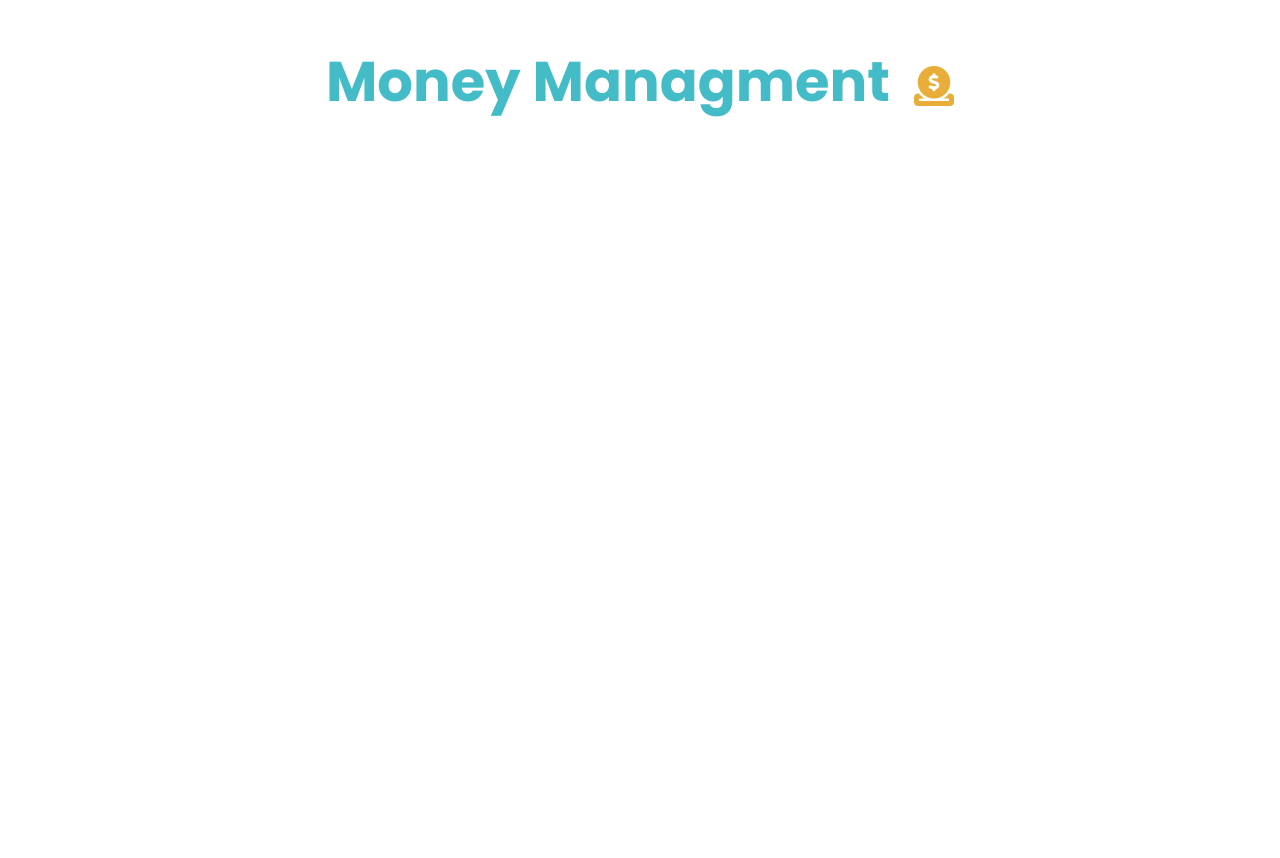
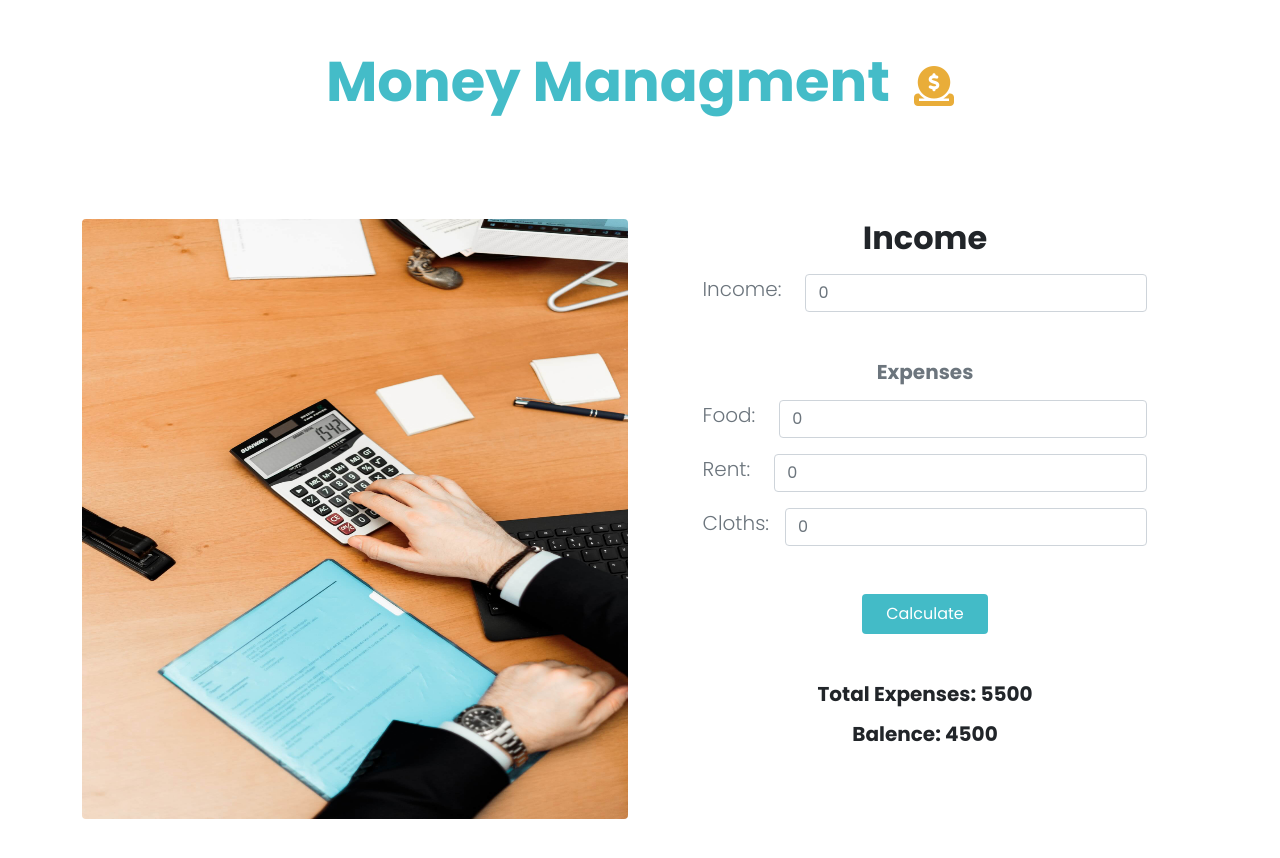
Before and after one commit to NishatFariza/money-master, a plain HTML site: page index.html in a window 1280 px wide. Before the commit the page ends 800 px from the top, so only its background shows below. Drawn offline with nearby package versions, Linux system fonts and the light colour scheme.

Commit message:
income input add

```diff
--- a/index.html
+++ b/index.html
@@ -28,7 +28,93 @@
         <i class="fa-solid fa-circle-dollar-to-slot ms-4 hero-icon"></i>
       </div>
     </header>
-    <main></main>
+    <main class="container py-5">
+      <div class="row gx-4">
+        <div class="col-6 img-wrap">
+          <img
+            id="main-img"
+            class="rounded"
+            src="images/money-count.jpg"
+            alt=""
+          />
+        </div>
+        <div class="col-6">
+          <div
+            class="pb-4 px-2 d-flex justify-content-center align-items-center"
+          >
+            <div>
+              <h2 class="fs-2 fw-bold text-center input-title">Income</h2>
+              <div
+                class="d-flex justify-content-between align-items-center mt-3 mb-5"
+              >
+                <h5 class="fs-5 me-4 fw-light text-muted">Income:</h5>
+                <input
+                  class="form-control"
+                  type="text"
+                  name=""
+                  id=""
+                  placeholder="0"
+                />
+              </div>
+              <div>
+                <h3 class="fs-5 fw-bold text-center my-3 text-muted">
+                  Expenses
+                </h3>
+                <div
+                  class="d-flex justify-content-between align-items-center mb-3"
+                >
+                  <h5 class="fs-5 me-4 fw-light text-muted">Food:</h5>
+                  <input
+                    class="form-control"
+                    type="text"
+                    name=""
+                    id=""
+                    placeholder="0"
+                  />
+                </div>
+                <div
+                  class="d-flex justify-content-between align-items-center mb-3"
+                >
+                  <h5 class="fs-5 me-3 fw-light text-muted">Rent:</h5>
+                  <input
+                    class="form-control ms-2"
+                    type="text"
+                    name=""
+                    id=""
+                    placeholder="0"
+                  />
+                </div>
+                <div
+                  class="d-flex justify-content-between align-items-center mb-3"
+                >
+                  <h5 class="fs-5 me-3 fw-light text-muted">Cloths:</h5>
+                  <input
+                    class="form-control"
+                    type="text"
+                    name=""
+                    id=""
+                    placeholder="0"
+                  />
+                </div>
+              </div>
+              <div class="text-center my-5">
+                <button
+                  type="button"
+                  class="btn btn-secondary calc-btn border-0 px-4 py-2"
+                >
+                  Calculate
+                </button>
+              </div>
+              <div class="text-center">
+                <h3 class="fw-bold fs-5 mb-3">Total Expenses: 5500</h3>
+                <h3 class="fw-bold fs-5">Balence: 4500</h3>
+              </div>
+            </div>
+          </div>
+        </div>
+      </div>
+    </main>
+
     <!-- bootstrap script  -->
     <script
       src="https://cdn.jsdelivr.net/npm/bootstrap@5.1.3/dist/js/bootstrap.bundle.min.js"
--- a/style.css
+++ b/style.css
@@ -15,3 +15,23 @@ body {
   color: rgba(228, 152, 8, 0.8);
 }
 /* header style start  */
+
+/* img style start  */
+.img-wrap {
+  width: 50%;
+  height: 600px;
+}
+#main-img {
+  width: 100%;
+  height: 100%;
+}
+/* img style end */
+
+/* input part style start */
+.input-title {
+  font-size: 2rem;
+}
+.calc-btn {
+  background-color: rgba(21, 171, 186, 0.8);
+}
+/* input part style end */
```
Also changed, not shown: images/money-count.jpg (added).
